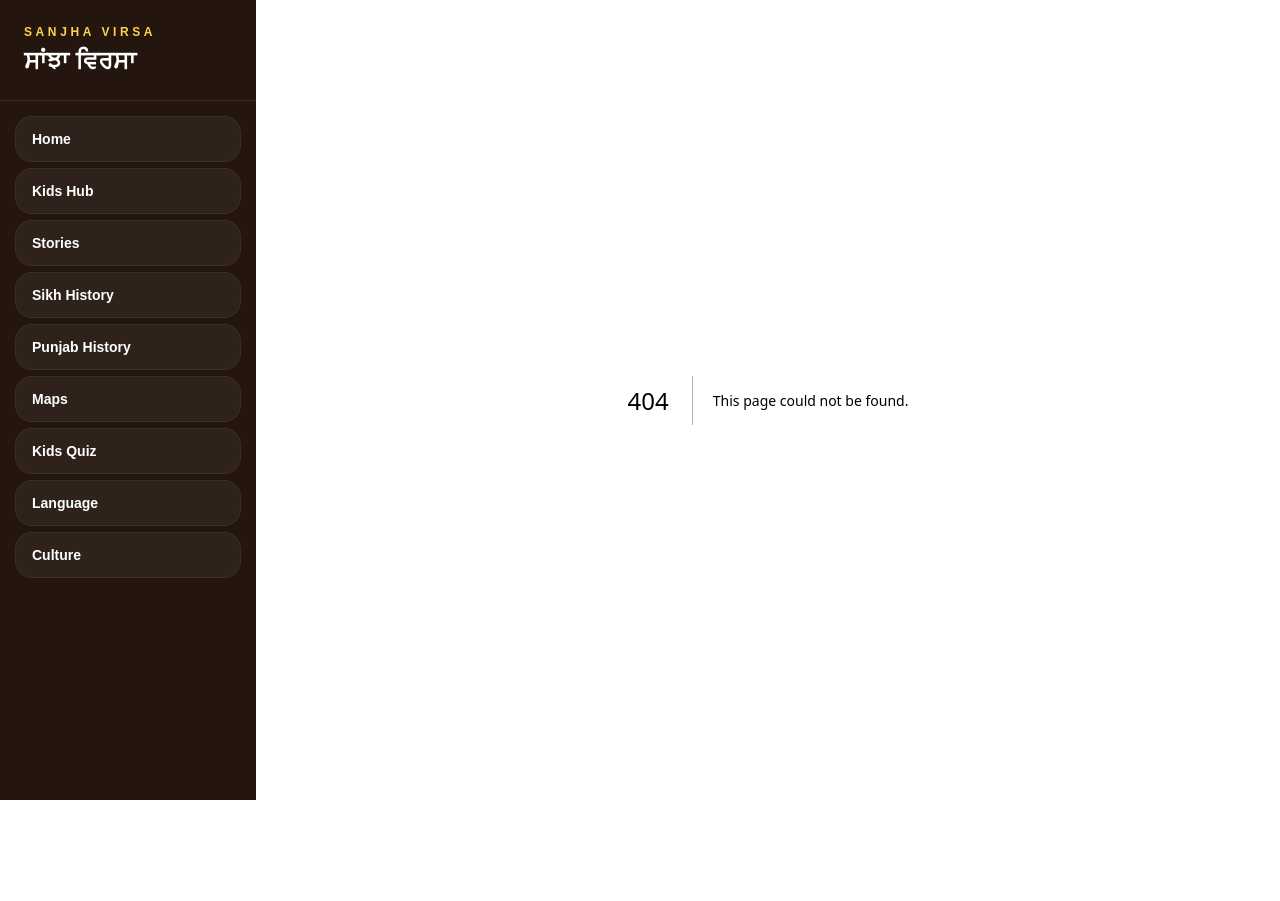
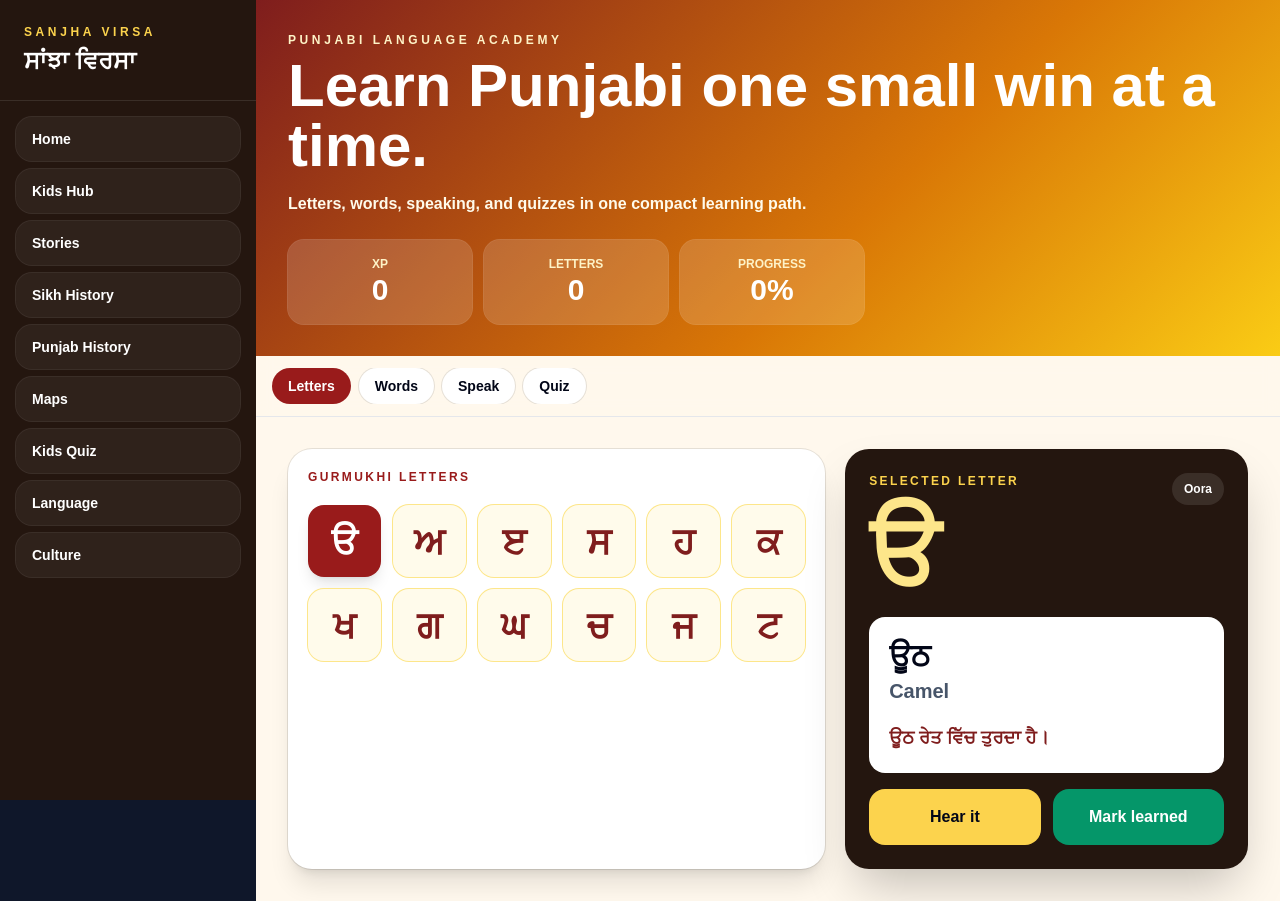
Before and after one commit to Gagan8atwal/sanjha-virsa, a Next.js app: page /language in a window 1280 px wide. Before the commit this address had no page. Before the commit the page ends 800 px from the top, so only its background shows below. Built offline with nearby package versions, Linux system fonts and the light colour scheme.

Commit message:
Add Punjabi Language Academy route

```diff
--- /dev/null
+++ b/app/language/page.tsx
@@ -0,0 +1,5 @@
+import PunjabiLanguageAcademy from '../../components/PunjabiLanguageAcademy';
+
+export default function LanguagePage() {
+  return <PunjabiLanguageAcademy />;
+}
```
